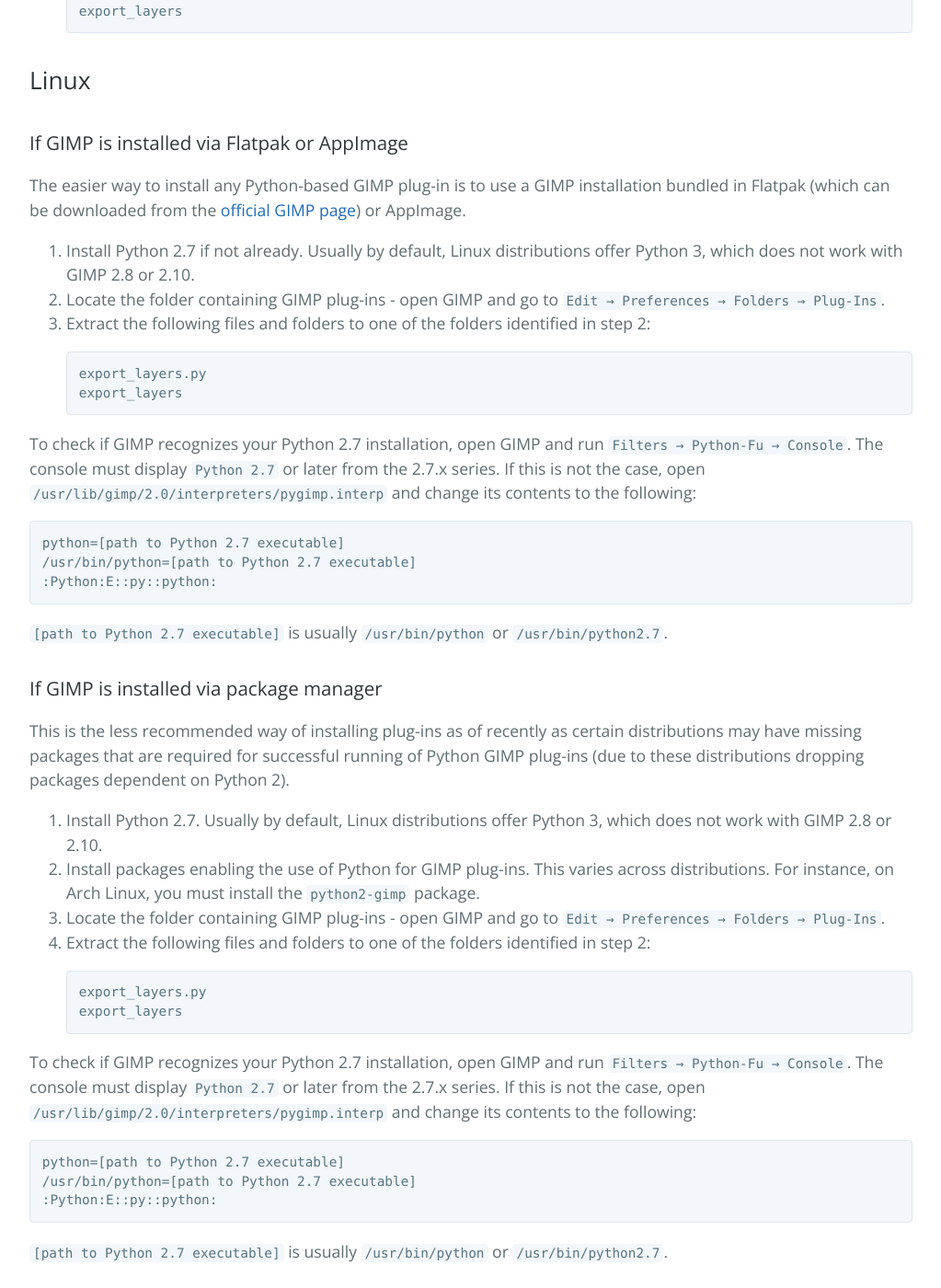
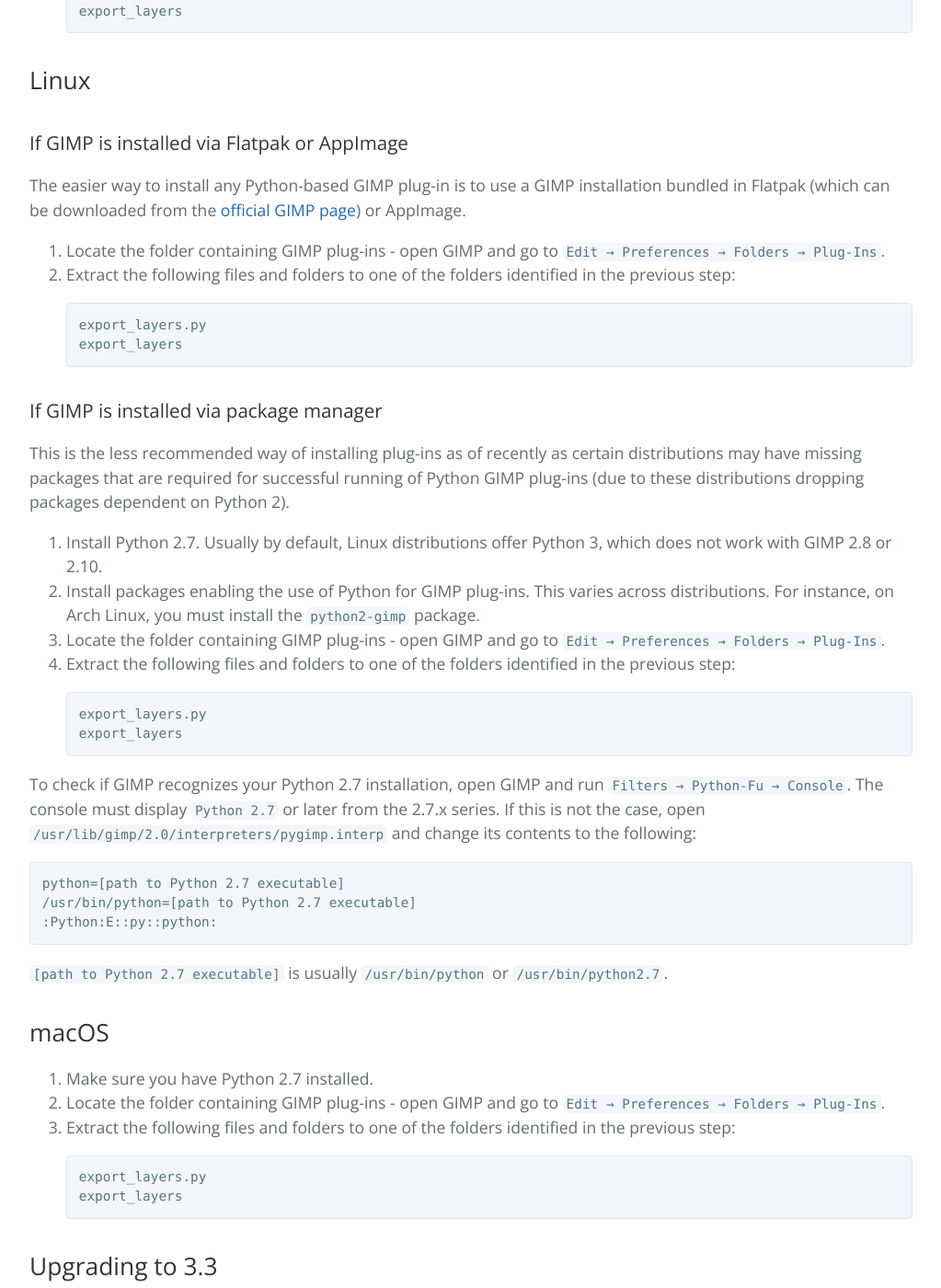
Before and after one commit to kamilburda/gimp-export-layers, a Jekyll site: the page built from sections/Installation.md, in a window 1280 px wide and 1400 px high, scrolled down 702 px. Shown: the whole window at 92% size, without its empty margins (128-1151 px from the left). Built offline with Jekyll 4.4.1, drawn with Linux system fonts in a browser that asks for light colours; some of the changed text lies outside the part shown.

Commit message:
Update installation instructions

```diff
--- a/sections/Installation.md
+++ b/sections/Installation.md
@@ -34,23 +34,11 @@
 
 The easier way to install any Python-based GIMP plug-in is to use a GIMP installation bundled in Flatpak (which can be downloaded from the [official GIMP page](https://www.gimp.org/downloads/)) or AppImage.
 
-1. Install Python 2.7 if not already.
-   Usually by default, Linux distributions offer Python 3, which does not work with GIMP 2.8 or 2.10.
-2. Locate the folder containing GIMP plug-ins - open GIMP and go to `Edit → Preferences → Folders → Plug-Ins`.
-3. Extract the following files and folders to one of the folders identified in step 2:
+1. Locate the folder containing GIMP plug-ins - open GIMP and go to `Edit → Preferences → Folders → Plug-Ins`.
+2. Extract the following files and folders to one of the folders identified in the previous step:
 
        export_layers.py
        export_layers
-
-To check if GIMP recognizes your Python 2.7 installation, open GIMP and run `Filters → Python-Fu → Console`.
-The console must display `Python 2.7` or later from the 2.7.x series.
-If this is not the case, open `/usr/lib/gimp/2.0/interpreters/pygimp.interp` and change its contents to the following:
-
-    python=[path to Python 2.7 executable]
-    /usr/bin/python=[path to Python 2.7 executable]
-    :Python:E::py::python:
-
-`[path to Python 2.7 executable]` is usually `/usr/bin/python` or `/usr/bin/python2.7`.
 
 
 ### If GIMP is installed via package manager
@@ -63,7 +51,7 @@
 	 This varies across distributions.
 	 For instance, on Arch Linux, you must install the `python2-gimp` package.
 3. Locate the folder containing GIMP plug-ins - open GIMP and go to `Edit → Preferences → Folders → Plug-Ins`.
-4. Extract the following files and folders to one of the folders identified in step 2:
+4. Extract the following files and folders to one of the folders identified in the previous step:
 
        export_layers.py
        export_layers
@@ -84,7 +72,7 @@
 
 1. Make sure you have Python 2.7 installed.
 2. Locate the folder containing GIMP plug-ins - open GIMP and go to `Edit → Preferences → Folders → Plug-Ins`.
-3. Extract the following files and folders to one of the folders identified in step 2:
+3. Extract the following files and folders to one of the folders identified in the previous step:
 
        export_layers.py
        export_layers
```
Also changed, not shown: dev/sections/Installation.md (+4 -16 lines).
